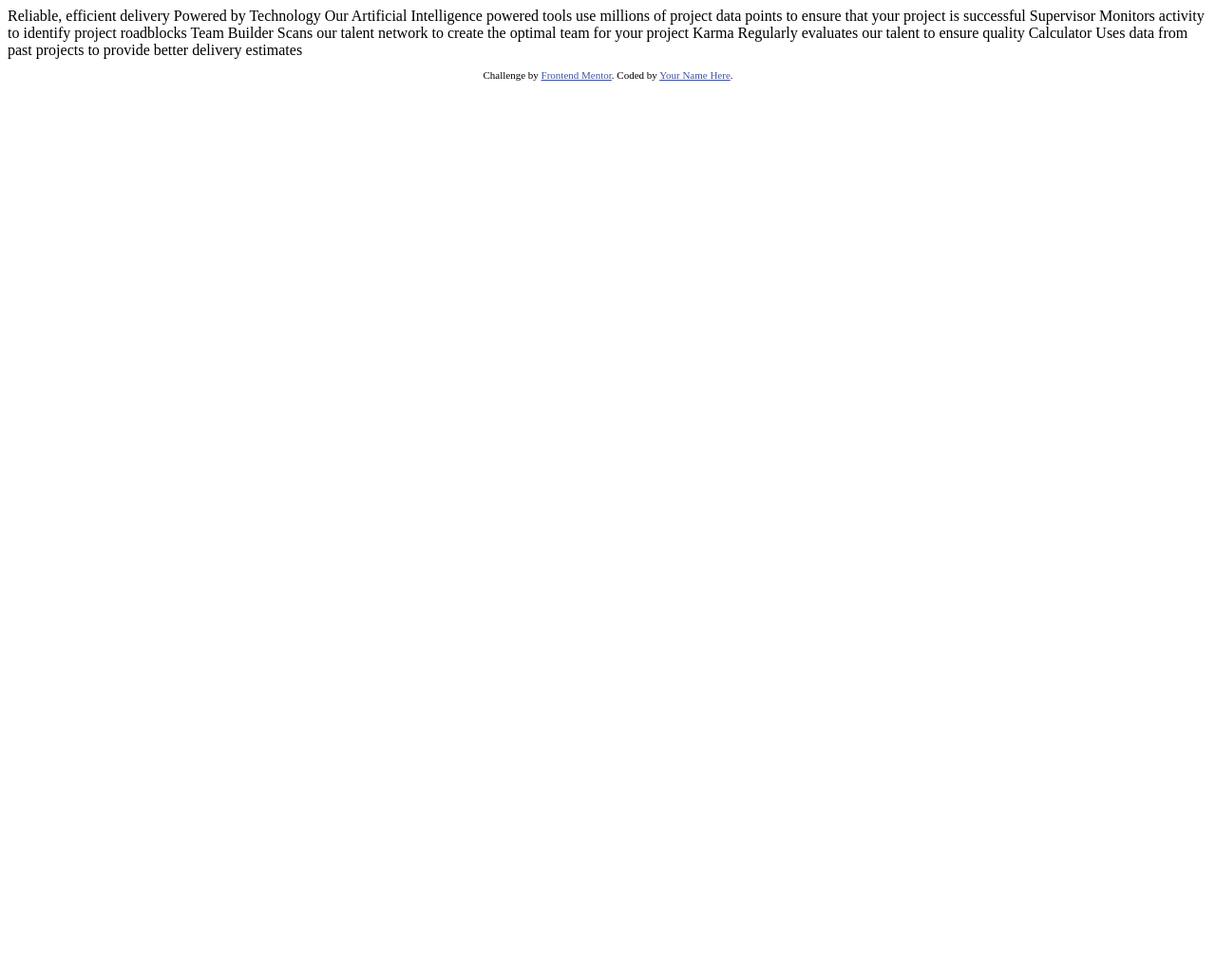
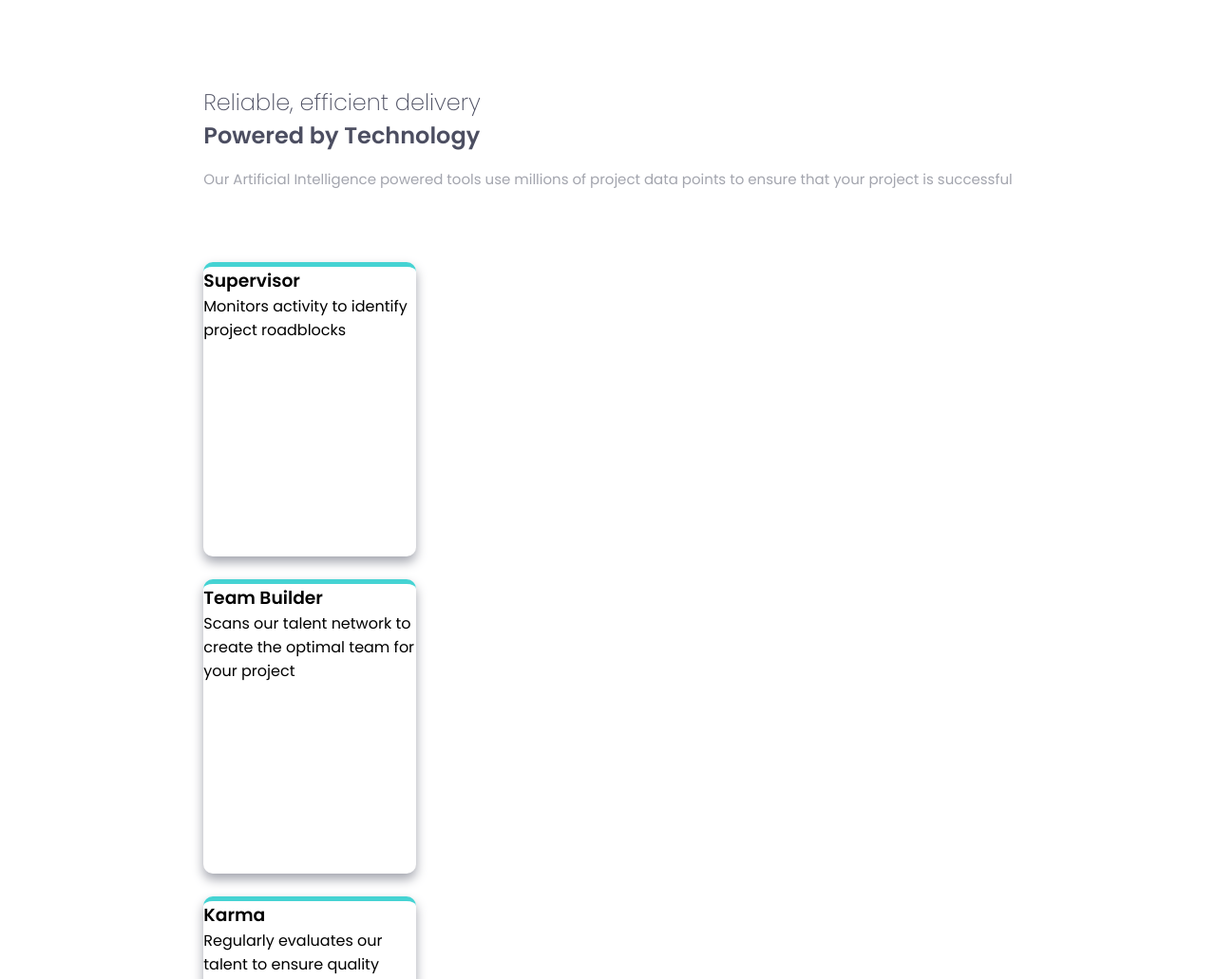
Before and after one commit to JairoAtoche/Four-Card-Feature-Section, a plain HTML site: page index.html in a window 1280 px wide. Shown: the top 1031 px of the page at 95% size. Before the commit the page ends 800 px from the top, so only its background shows below. Drawn offline with Linux system fonts and the light colour scheme.

Commit message:
add structure html and css

```diff
--- /dev/null
+++ b/index.css
@@ -0,0 +1,63 @@
+@import url('https://fonts.googleapis.com/css2?family=Poppins:wght@200;400;600&display=swap');
+* {
+    margin: 0;
+    padding: 0;
+    box-sizing: border-box;
+}
+
+:root {
+    /* Primary Colors */
+    --red: hsl(0, 78%, 62%);
+    --cyan: hsl(180, 62%, 55%);
+    --orange: hsl(34, 97%, 64%);
+    --blue: hsl(212, 86%, 64%);
+    /* Neutral Colors */
+    --very-dark-blue: hsl(234, 12%, 34%);
+    --grayish-blue: hsl(229, 6%, 66%);
+    --very-light-gray: hsl(0, 0%, 98%);
+    /* Font */
+    font-family: 'Poppins', sans-serif;
+}
+.body {
+    height: 1360px;
+    display: flex;
+    flex-direction: column;
+    justify-content: space-evenly;
+    align-items: center;
+}
+.main {
+    margin: 90px 40px auto;
+
+}
+.main__h1 {
+    color: var(--very-dark-blue);
+    font-size: 24px;
+    font-weight: 200;
+}
+.main__h2 {
+    font-size: 24px;
+    color: var(--very-dark-blue);
+    margin-bottom: 16px;
+}
+.main__p {
+    color: var(--grayish-blue);
+    text-align: center;
+    font-size: 15px;
+    line-height: 25px;
+    margin-bottom: 75px;
+}
+.main__supervisor,.main__team-builder, .main__karma, .main__calculator {
+    height: 310px;
+    width: 224px;
+    border-radius: 10px;
+    border-top: 5px solid var(--cyan);
+    box-shadow: 0px 6px 12px 0px var(--grayish-blue);
+    margin-bottom: 24px;
+}
+.footer__attribution {
+    font-size: 11px;
+    text-align: center;
+}
+.footer__a {
+    color: hsl(228, 45%, 44%);
+}
--- a/index.html
+++ b/index.html
@@ -2,43 +2,51 @@
 <html lang="en">
 <head>
   <meta charset="UTF-8">
-  <meta name="viewport" content="width=device-width, initial-scale=1.0"> <!-- displays site properly based on user's device -->
-
+  <meta name="viewport" content="width=device-width, initial-scale=1.0">
   <link rel="icon" type="image/png" sizes="32x32" href="./images/favicon-32x32.png">
-
   <title>Frontend Mentor | Four card feature section</title>
-
-  <!-- Feel free to remove these styles or customise in your own stylesheet 👍 -->
-  <style>
-    .attribution { font-size: 11px; text-align: center; }
-    .attribution a { color: hsl(228, 45%, 44%); }
-  </style>
+  <link rel="stylesheet" href="index.css">
 </head>
-<body>
-
-  Reliable, efficient delivery
-  Powered by Technology
-
+<body class="body">
+  <header class="header"></header>
+  <main class="main">
+    <h1 class="main__h1">Reliable, efficient delivery</h1>
+    <h2 class="main__h2">Powered by Technology</h2>
+    <p class="main__p">
       Our Artificial Intelligence powered tools use millions of project data points
       to ensure that your project is successful
-
-  Supervisor
+    </p>
+    <div class="main__container">
+      <div class="main__supervisor supervisor">
+        <h3 class="supervisor__h3">Supervisor</h3>
+        <p class="supervisor__p">
           Monitors activity to identify project roadblocks
-
-  Team Builder
+        </p>
+      </div>
+      <div class="main__team-builder team-builder">
+        <h3 class="team-builder__h3">Team Builder</h3>
+        <p class="team-builder__p">
           Scans our talent network to create the optimal team for your project
-
-  Karma
+        </p>
+      </div>
+      <div class="main__karma karma">
+        <h3 class="karma__h3">Karma</h3>
+        <p class="karma__p">
           Regularly evaluates our talent to ensure quality
-
-  Calculator
+        </p>
+      </div>
+      <div class="main__calculator">
+        <h3 class="calculator__h3">Calculator</h3>
+        <p class="calculator__p">
           Uses data from past projects to provide better delivery estimates
-
-
-  <footer>
-    <p class="attribution">
-      Challenge by <a href="https://www.frontendmentor.io?ref=challenge" target="_blank">Frontend Mentor</a>.
-      Coded by <a href="#">Your Name Here</a>.
+        </p>
+      </div>
+    </div>
+  </main>
+  <footer class="footer">
+    <p class="footer__attribution">
+      Challenge by <a class="footer__a" href="https://www.frontendmentor.io?ref=challenge" target="_blank">Frontend Mentor</a>.
+      Coded by <a class="footer__a" href="https://github.com/JairoAtoche" target="_blank">Jairo Atoche</a>.
     </p>
   </footer>
 </body>
```
Lines whose indentation alone changed are shown as unchanged.
